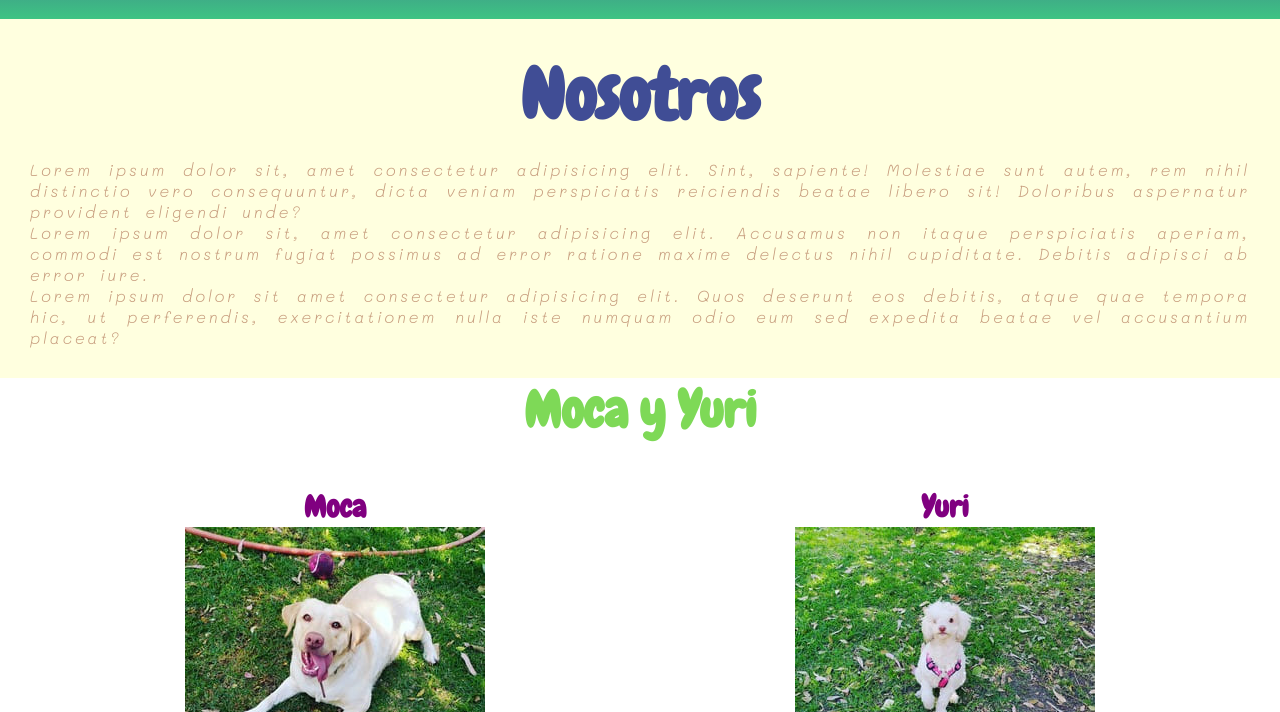
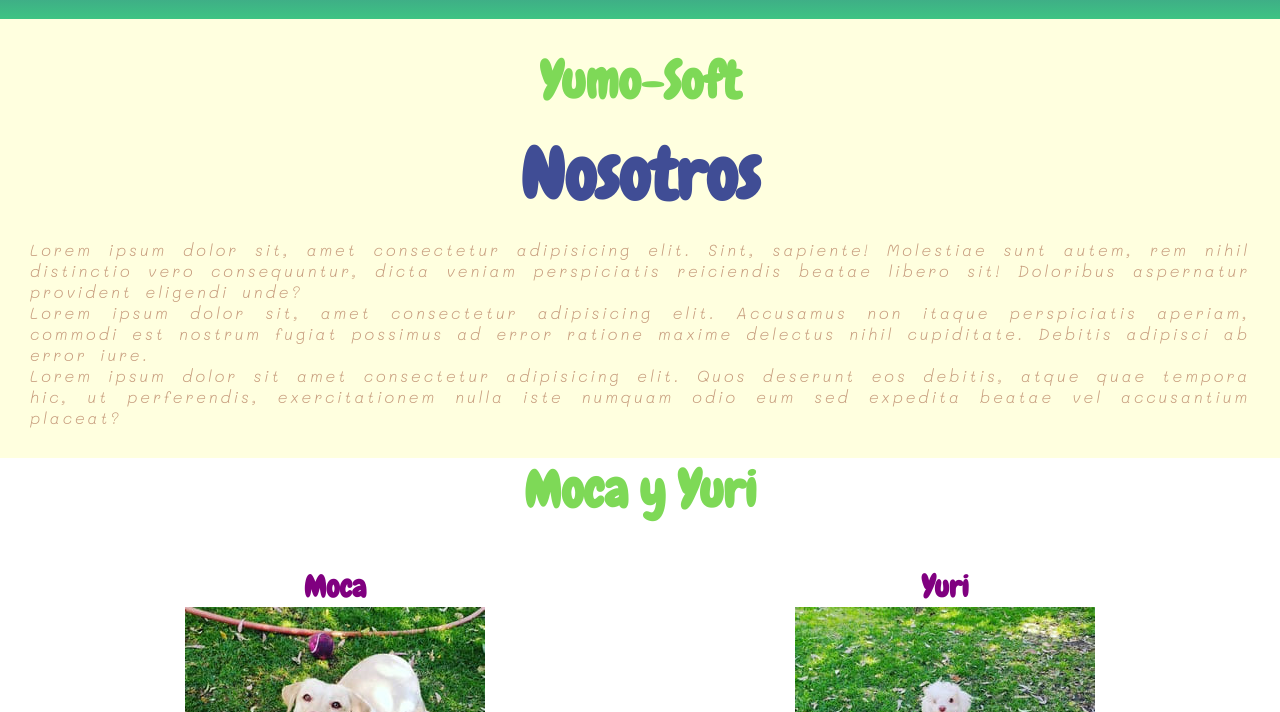
Before and after one commit to LupisSV/Yumo-Soft, a plain HTML site: page nosotros.html in a window 1280 px wide. Shown: the part 88-800 px from the top of the page. Drawn offline with nearby package versions, Linux system fonts and the light colour scheme.

Commit message:
Descomento nosotros

```diff
--- a/nosotros.html
+++ b/nosotros.html
@@ -31,7 +31,7 @@
 
     <!-- Sección principal de nosotros -->
     <section class="nosotros">
-        <!-- <h2>Yumo-Soft</h2> -->
+        <h2>Yumo-Soft</h2>
         <h1>Nosotros</h1>
         <div>
             <img src="" alt="">
```
